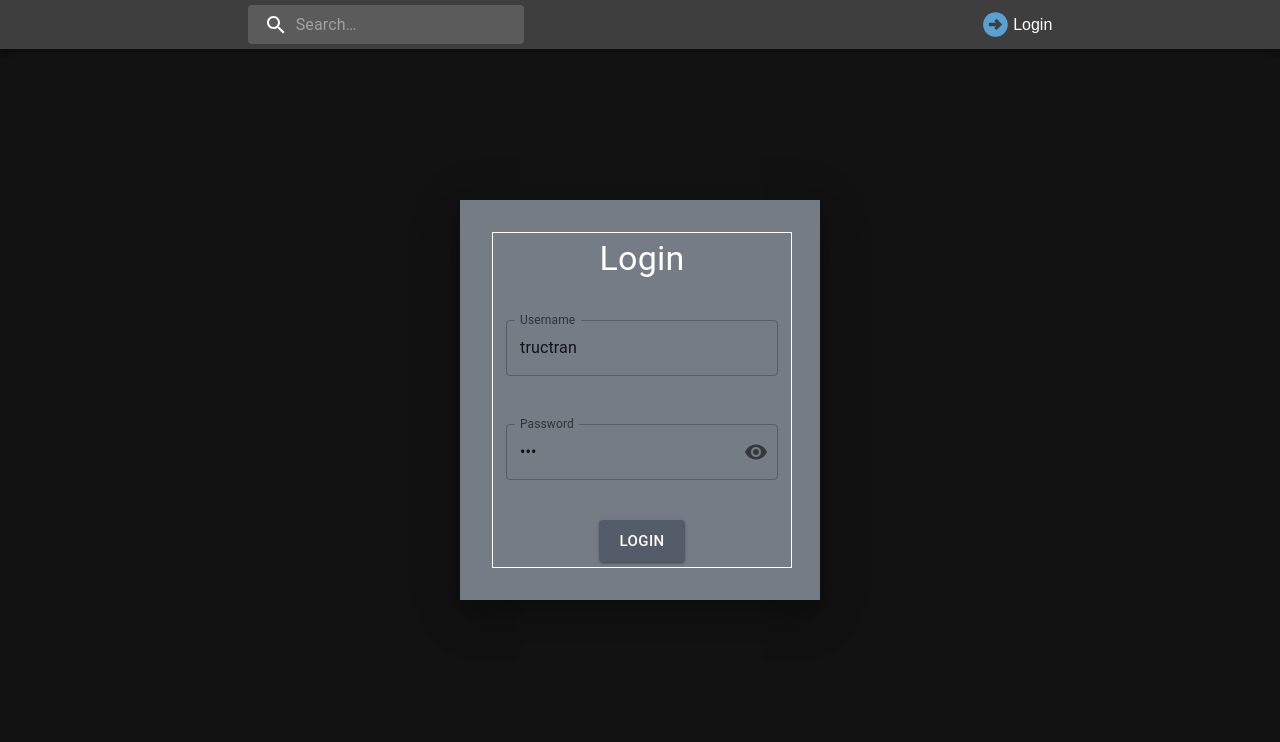
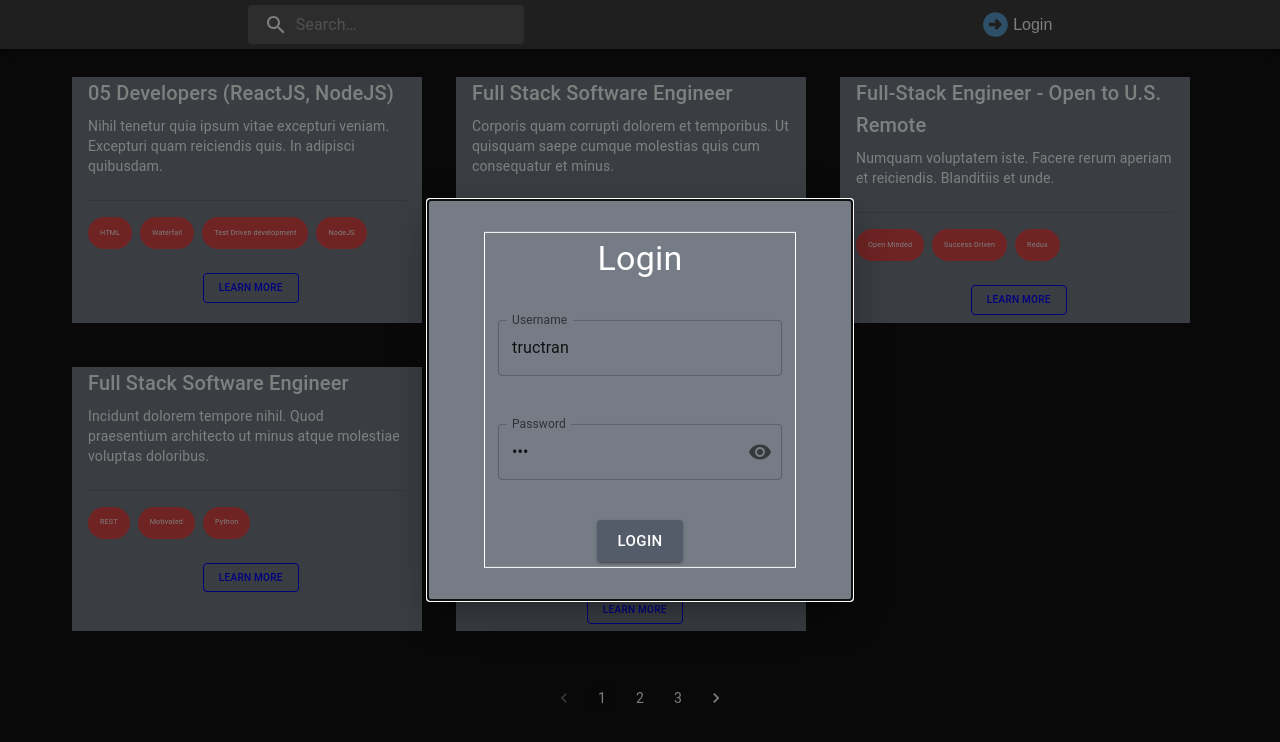
Before and after one commit to tracytrle/search-jobs-app-0709, a React (Create React App) app: page /login in a window 1280 px wide. Shown: the top 742 px of the page. Built offline with nearby package versions, Linux system fonts and the light colour scheme.

Commit message:
add loginModal

```diff
--- a/src/App.js
+++ b/src/App.js
@@ -8,6 +8,7 @@ import DetailJob from "./components/DetailJob";
 import Login from "./components/pages/Login";
 import AuthProvider from "./components/AuthComponents/AuthProvider";
 import LoginModal from "./components/LoginModal";
+import Home from "./components/pages/Home";
 
 const theme = createTheme({
   palette: {
@@ -33,7 +34,7 @@ function App() {
             <Routes>
               <Route path="/" element={<HomePage />}></Route>
               <Route path="/jobs/:id" element={<DetailJob />}></Route>
-              <Route path="/login" element={<Login />}></Route>
+              <Route path="/login" element={<Home />}></Route>
             </Routes>
           </ThemeProvider>
         </ContainerApp>
--- a/src/components/LoginModal.js
+++ b/src/components/LoginModal.js
@@ -36,13 +36,15 @@ const style = {
 };
 
 function LoginModal() {
-  const navigate = useNavigate();
+  let navigate = useNavigate();
+  let from = navigate.state?.from?.pathname || "/";
+
   const handleClose = () => {
     navigate(-1);
   };
 
   return (
-    <div>
+    <>
       <Modal
         open={true}
         onClose={handleClose}
@@ -51,10 +53,14 @@ function LoginModal() {
         sx={{ display: "flex", justifyContent: "center" }}
       >
         <Box sx={style}>
-          <LoginForm callback={() => {}} />
+          <LoginForm
+            callback={() => {
+              navigate(from, { replace: true });
+            }}
+          />
         </Box>
       </Modal>
-    </div>
+    </>
   );
 }
 
--- a/src/components/SearchAppBar.js
+++ b/src/components/SearchAppBar.js
@@ -54,7 +54,6 @@ const StyledInputBase = styled(InputBase)(({ theme }) => ({
 }));
 
 export default function SearchAppBar() {
-  // const [setOpen] = useState(false);
   let [searchParams, setSearchParams] = useSearchParams();
   const [searchValue, setSearchValue] = useState(searchParams.get("q") || "");
   const auth = useContext(AuthContext);
@@ -66,12 +65,10 @@ export default function SearchAppBar() {
   }
 
   const handleOpen = () => {
-    // setOpen(true);
     navigate("/login");
   };
 
   const handleClose = () => {
-    // setOpen(false);
     auth.logout(() => {
       navigate("/");
     });
@@ -79,12 +76,14 @@ export default function SearchAppBar() {
 
   // since styled("div") not "form", we cannot use onSubmit
   const handleKeyDown = (event) => {
+    if (auth.user) {
       if (event.key === "Enter") {
         let value = event.target.value;
         setSearchValue(value);
         setSearchParams({ q: value });
         console.log("print searchParams: ", value);
         event.preventDefault();
+      }
     }
   };
 
--- a/src/components/pages/Home.js
+++ b/src/components/pages/Home.js
@@ -3,17 +3,10 @@ import LoginModal from "../LoginModal";
 import HomePage from "../HomePage";
 
 export default function Home() {
-  const [showModal, setShowModal] = useState(false);
-
-  const toggleModal = useCallback(() => {
-    setShowModal((prevState) => !prevState);
-  }, []);
-
   return (
-    <div>
+    <>
       <HomePage />
-      <button onClick={toggleModal}>Show Modal</button>
-      {showModal ? <LoginModal onClose={toggleModal} /> : null}
-    </div>
+      <LoginModal />
+    </>
   );
 }
```
Lines whose indentation alone changed are shown as unchanged.
